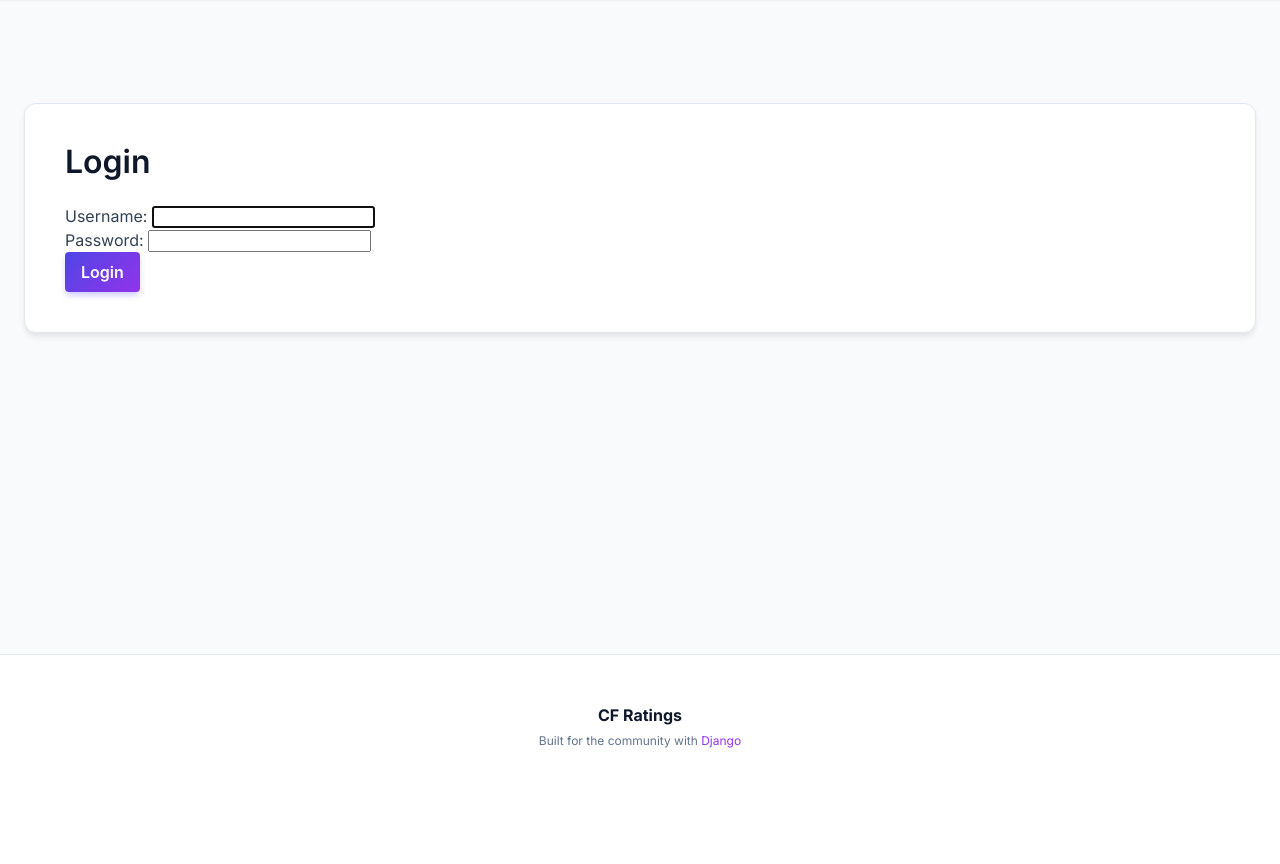
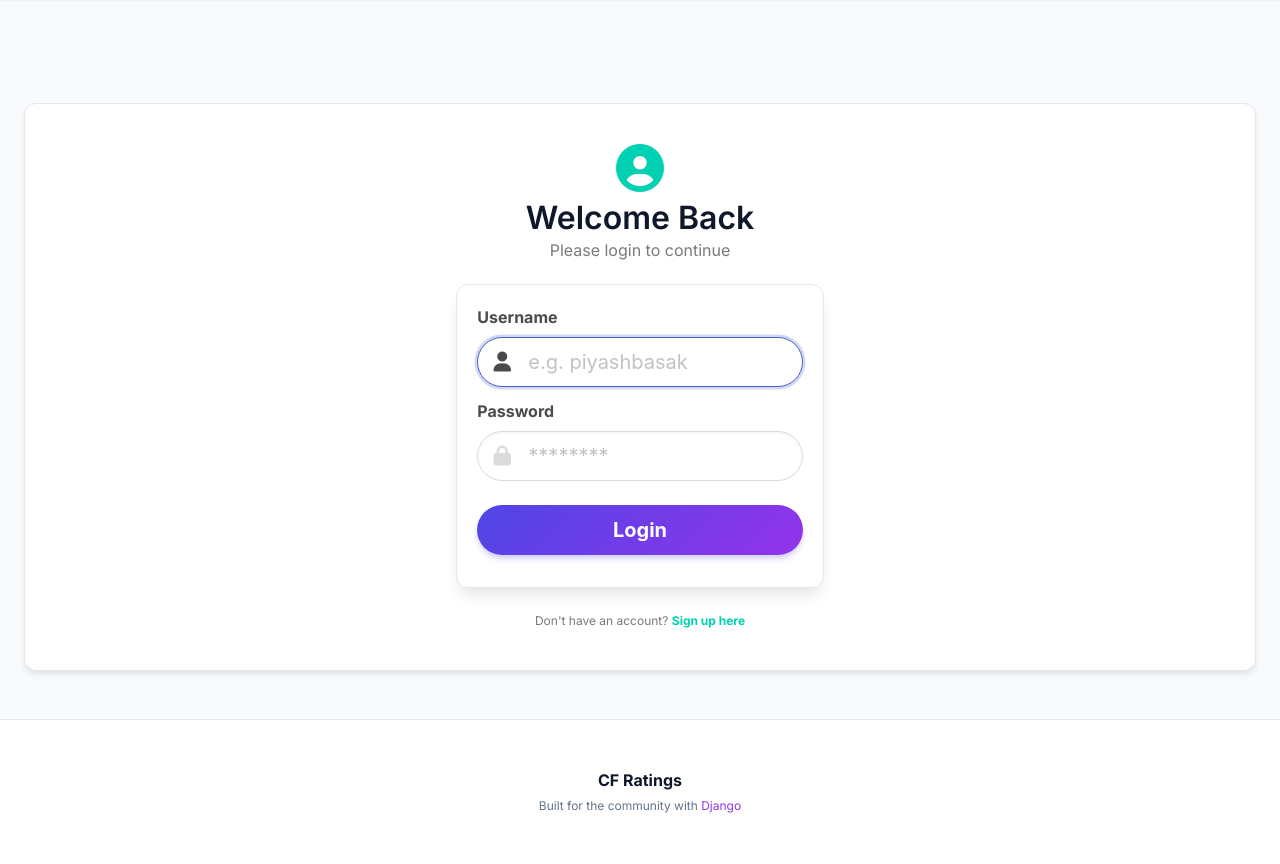
Before and after one commit to piyashbasak9/CODERATE, a Django app: page /login/ in a window 1280 px wide. Shown: the part 53-917 px from the top of the page. Before the commit the page ends 801 px from the top, so only its background shows below. Run offline with Django 5.2, Linux system fonts and the light colour scheme.

Commit message:
enhance UI in login page

```diff
--- a/cf_ratings/templates/login.html
+++ b/cf_ratings/templates/login.html
@@ -1,8 +1,67 @@
 {% extends 'base.html' %}
+
 {% block content %}
-<h1 class="title">Login</h1>
-<form method="post">{% csrf_token %}
-  {{ form.as_p }}
-  <button class="button is-primary">Login</button>
-</form>
+<div class="columns is-centered is-vcentered" style="min-height: 60vh;">
+  <div class="column is-4-desktop is-6-tablet">
+
+    <div class="has-text-centered mb-5">
+        <span class="icon is-large has-text-primary mb-2">
+            <i class="fas fa-user-circle fa-3x"></i>
+        </span>
+        <h1 class="title is-3">Welcome Back</h1>
+        <p class="subtitle is-6 has-text-grey">Please login to continue</p>
+    </div>
+
+    <div class="box" style="border: 1px solid #e2e8f0; border-radius: 12px; box-shadow: 0 10px 15px -3px rgba(0, 0, 0, 0.1);">
+
+      <form method="post">
+        {% csrf_token %}
+
+        {% if form.non_field_errors %}
+          <div class="notification is-danger is-light is-small">
+            <button type="button" class="delete" onclick="this.parentElement.remove()"></button>
+            <i class="fas fa-exclamation-triangle mr-1"></i>
+            {{ form.non_field_errors.0 }}
+          </div>
+        {% endif %}
+
+        <div class="field">
+            <label class="label has-text-grey-dark">Username</label>
+            <div class="control has-icons-left">
+                <input class="input is-rounded is-medium" type="text" name="username" placeholder="e.g. piyashbasak" autofocus required>
+                <span class="icon is-small is-left">
+                    <i class="fas fa-user"></i>
+                </span>
+            </div>
+        </div>
+
+        <div class="field">
+            <label class="label has-text-grey-dark">Password</label>
+            <div class="control has-icons-left">
+                <input class="input is-rounded is-medium" type="password" name="password" placeholder="********" required>
+                <span class="icon is-small is-left">
+                    <i class="fas fa-lock"></i>
+                </span>
+            </div>
+        </div>
+
+        <div class="field mt-5">
+            <button class="button is-primary is-fullwidth is-rounded is-medium shadow-button">
+                <strong>Login</strong>
+            </button>
+        </div>
+
+        <input type="hidden" name="next" value="{{ next }}">
+      </form>
+    </div>
+
+    <div class="has-text-centered mt-4">
+        <p class="is-size-7 has-text-grey">
+            Don't have an account?
+            <a href="{% url 'register' %}" class="has-text-primary has-text-weight-bold">Sign up here</a>
+        </p>
+    </div>
+
+  </div>
+</div>
 {% endblock %}
```
Also changed, not shown: cf_ratings/db.sqlite3.
